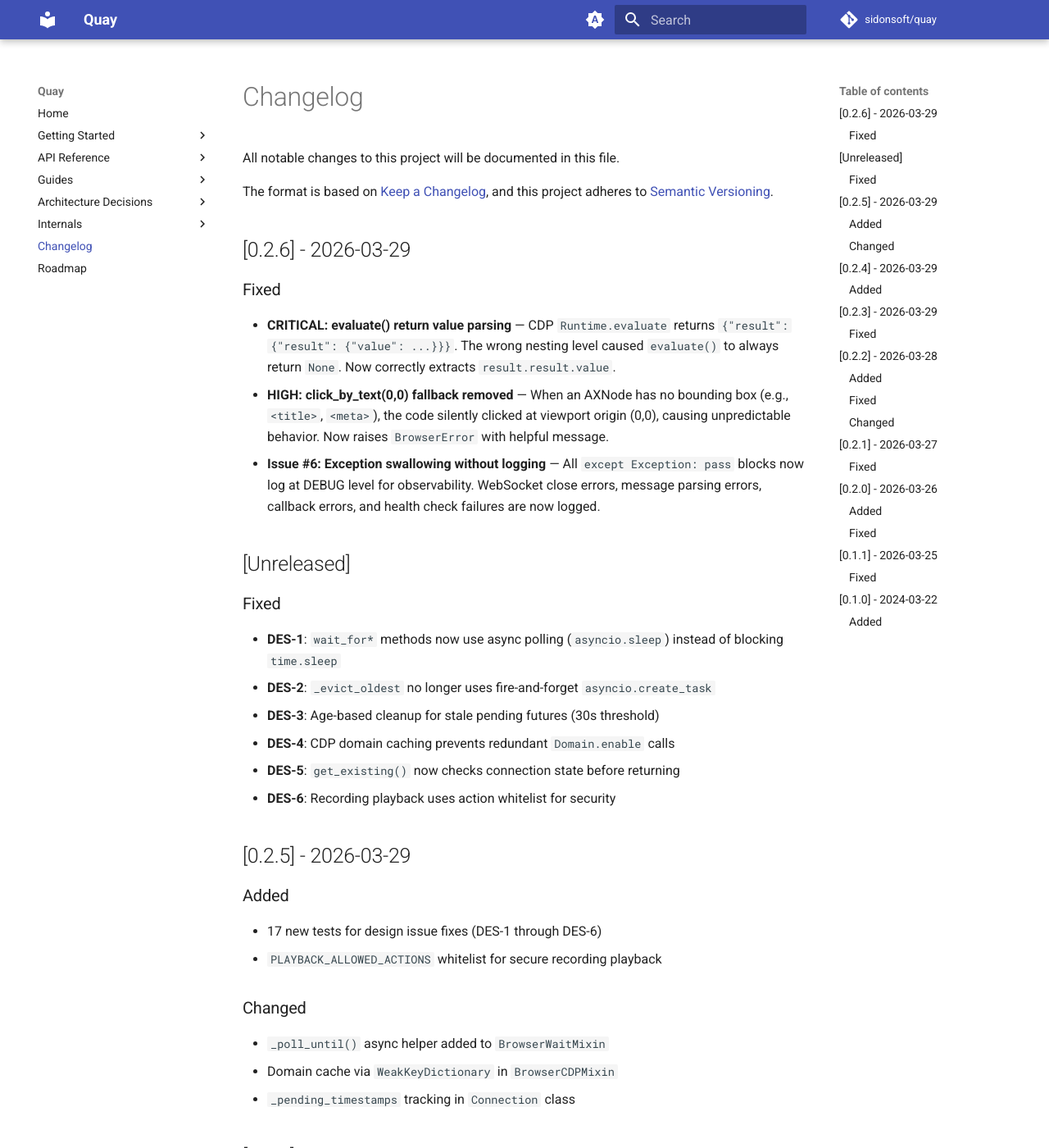
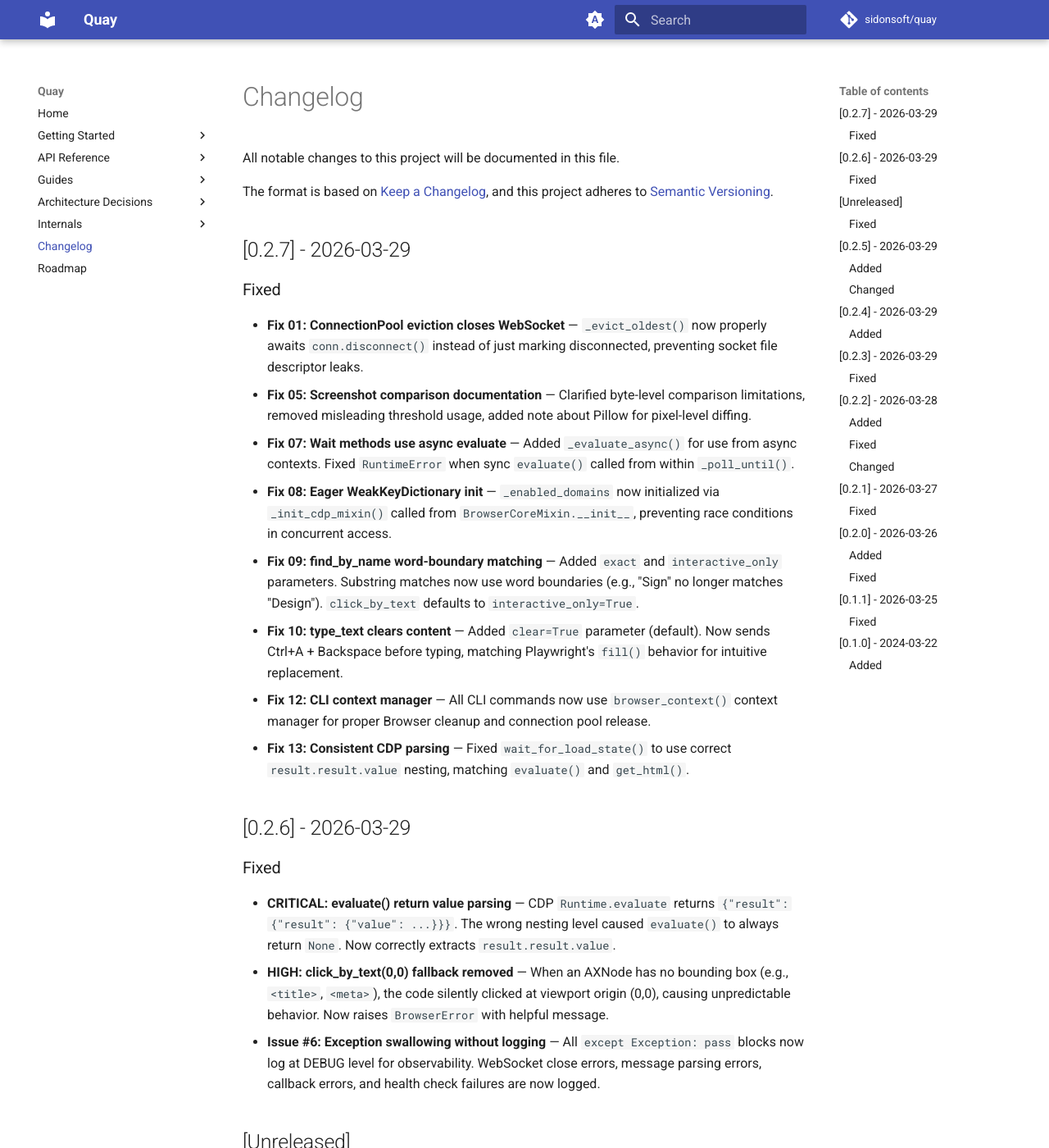
Before and after one commit to sidonsoft/quay, an MkDocs documentation site: the page built from docs/changelog.md, in a window 1280 px wide and 1400 px high. Shown: the whole window at 82% size. Built offline with MkDocs 1.6.1 and Material for MkDocs 9.7.7, drawn with Linux system fonts in a browser that asks for light colours; comment, search, counter and statistics services are not loaded.

Commit message:
chore: cleanup pycache, temp files, update changelog for v0.2.7

```diff
--- a/docs/changelog.md
+++ b/docs/changelog.md
@@ -4,6 +4,19 @@ All notable changes to this project will be documented in this file.
 
 The format is based on [Keep a Changelog](https://keepachangelog.com/en/1.0.0/),
 and this project adheres to [Semantic Versioning](https://semver.org/spec/v2.0.0.html).
+
+## [0.2.7] - 2026-03-29
+
+### Fixed
+
+- **Fix 01: ConnectionPool eviction closes WebSocket** — `_evict_oldest()` now properly awaits `conn.disconnect()` instead of just marking disconnected, preventing socket file descriptor leaks.
+- **Fix 05: Screenshot comparison documentation** — Clarified byte-level comparison limitations, removed misleading threshold usage, added note about Pillow for pixel-level diffing.
+- **Fix 07: Wait methods use async evaluate** — Added `_evaluate_async()` for use from async contexts. Fixed `RuntimeError` when sync `evaluate()` called from within `_poll_until()`.
+- **Fix 08: Eager WeakKeyDictionary init** — `_enabled_domains` now initialized via `_init_cdp_mixin()` called from `BrowserCoreMixin.__init__`, preventing race conditions in concurrent access.
+- **Fix 09: find_by_name word-boundary matching** — Added `exact` and `interactive_only` parameters. Substring matches now use word boundaries (e.g., "Sign" no longer matches "Design"). `click_by_text` defaults to `interactive_only=True`.
+- **Fix 10: type_text clears content** — Added `clear=True` parameter (default). Now sends Ctrl+A + Backspace before typing, matching Playwright's `fill()` behavior for intuitive replacement.
+- **Fix 12: CLI context manager** — All CLI commands now use `browser_context()` context manager for proper Browser cleanup and connection pool release.
+- **Fix 13: Consistent CDP parsing** — Fixed `wait_for_load_state()` to use correct `result.result.value` nesting, matching `evaluate()` and `get_html()`.
 
 ## [0.2.6] - 2026-03-29
 
```
Also changed, not shown: DESIGN_ISSUES.md (deleted, +0 -126 lines), task_codex.md (deleted, +0 -5 lines).
